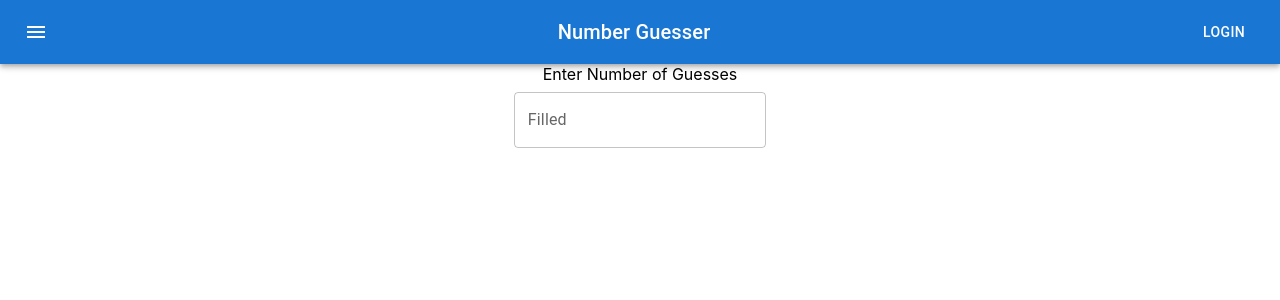
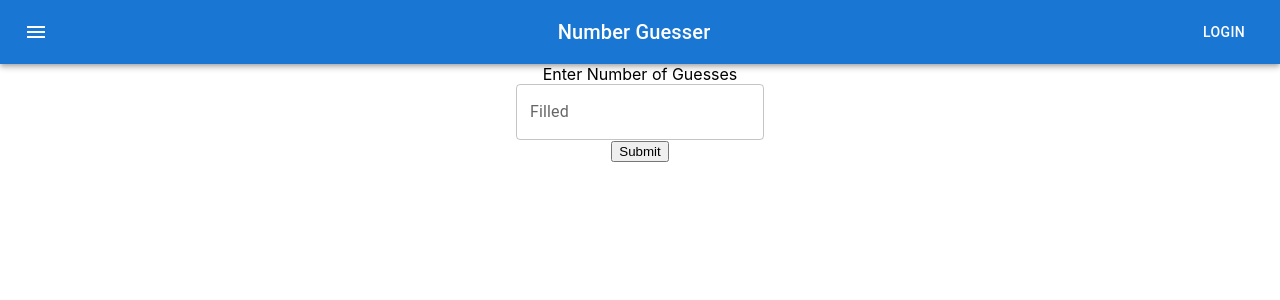
Before and after one commit to RjCoyle20/Number-Guesser, a React (Create React App) app in the folder front-end/: page / in a window 1280 px wide. Shown: the top 300 px of the page. Built offline with nearby package versions, Linux system fonts and the light colour scheme.

Commit message:
Added submit button and set kGuesses.

```diff
--- a/front-end/src/pages/Numberbox.js
+++ b/front-end/src/pages/Numberbox.js
@@ -1,16 +1,45 @@
 import * as React from 'react';
 import Box from '@mui/material/Box';
 import TextField from '@mui/material/TextField';
+import { useState } from 'react'
+import { Button, Form } from 'react-bootstrap';
 
 export default function Numberbox() {
+
+  const [guesses, setGuesses] = useState ({guesses: 0})
+  const handleInputChange = (event) => {
+    const {name, value} = event.target
+    setGuesses({
+      ...guesses,
+      [name]: value
+    })
+    console.log(guesses)
+  };
+
+  // const handleSubmit = async (e) => {
+  //   e.preventDefault();
+
+  //   console.log(guesses)
+
+  //   try {
+  //     const response = await fetch("http://localhost:8080/")
+  //   } catch (error) {
+
+  //   }
+  // }
   return (
-    <Box
+    <Form onSubmit={handleInputChange}
       component="form"
       sx={{ '& > :not(style)': { m: 1, width: '25ch', } }}
       noValidate
       autoComplete="off"
     >
       <TextField id="filled-basic" label="Filled" variant="outlined" />
-    </Box>
+      <div>
+      <Button variant='primary' type='submit' className='button'>
+        Submit
+      </Button>
+      </div>
+    </Form>
   );
 }
```
